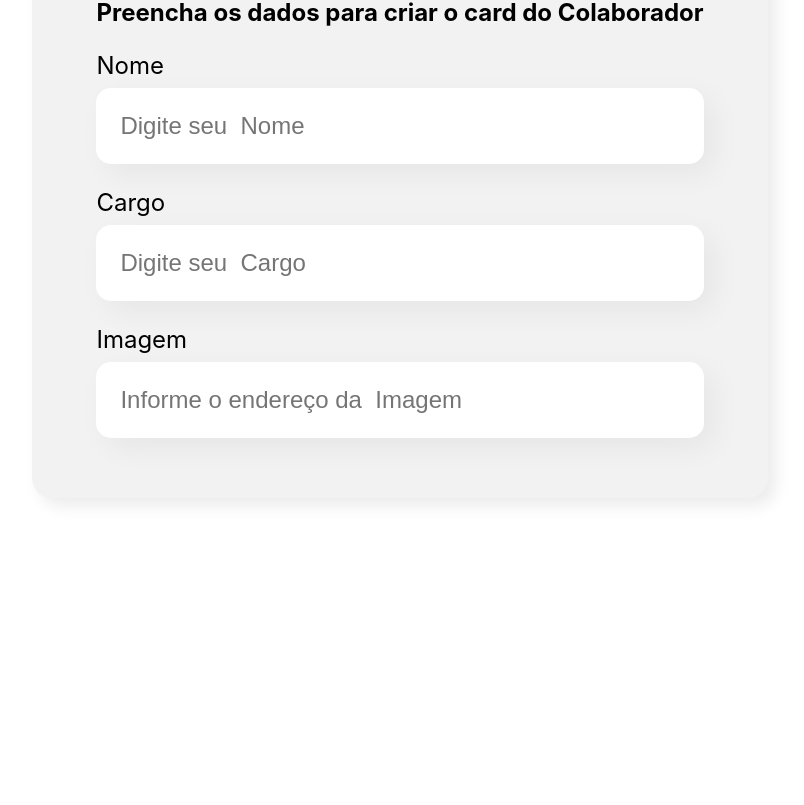
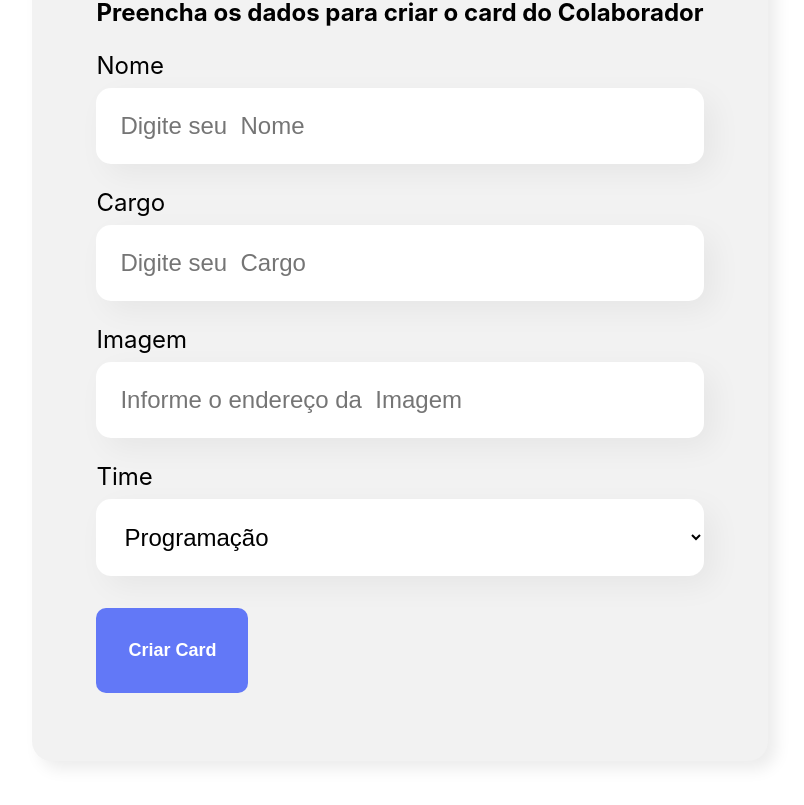
Before and after one commit to Rafess/oragno, a React (Create React App) app: page / in a window 1280 px wide. Shown: the part 442-1247 px from the top of the page, without its empty margins (240-1044 px from the left). Before the commit the page ends 1020 px from the top, so only its background shows below. Built offline with nearby package versions, Linux system fonts and the light colour scheme.

Commit message:
Create DropDownList and Button Components

```diff
--- a/src/App.js
+++ b/src/App.js
@@ -1,5 +1,5 @@
 import Banner from "./components/Banner/Banner";
-import Form from "./components/Banner/Form/Form";
+import Form from "./components/Form/Form";
 
 function App() {
   return (
--- /dev/null
+++ b/src/components/Button/Button.css
@@ -0,0 +1,14 @@
+.button {
+    background-color: #6278F7;
+    border-radius: 10px;
+    font-weight: 700;
+    font-size: 18px;
+    padding: 32px;
+    border: none;
+    cursor: pointer;
+    color: #fff;
+    margin: 32px 0;
+}
+.button:hover{
+    color: #95FFD4;
+}
--- /dev/null
+++ b/src/components/Button/Button.js
@@ -0,0 +1,9 @@
+import './Button.css'
+
+const Button = (props) => {
+    return(
+        <button className="button">{props.children}</button>
+    );
+}
+
+export default Button;
--- /dev/null
+++ b/src/components/DropDownList/DropDownList.css
@@ -0,0 +1,21 @@
+
+.dropdown-list label {
+    display: block;
+    margin-bottom: 8px;
+    font-size: 24px;
+}
+
+.dropdown-list select{
+    background-color: #FFF;
+    box-shadow: 10px 10px 30px rgba(0, 0, 0, 0.05);
+    width: 100%;
+    border: none;
+    font-size: 24px;
+    padding: 24px;
+    box-sizing: border-box;
+    border-radius: 15px;
+}
+
+.dropdown-list select:hover{
+    cursor: pointer;
+}
--- /dev/null
+++ b/src/components/DropDownList/DropDownList.js
@@ -0,0 +1,14 @@
+import './DropDownList.css';
+const DropDownList = (props) => {
+
+    return (
+        <div className="dropdown-list">
+            <label>{props.label}</label>
+            <select>
+               {  props.itens.map(item => <option key={item}>{item}</option>)}
+            </select>
+        </div>
+    )
+}
+
+export default DropDownList;
--- a/src/components/Banner/Form/Form.js
+++ b/src/components/Form/Form.js
@@ -1,7 +1,10 @@
 import "./Form.css";
 import TextField from "../TextField/TextField";
+import DropDownList from "../DropDownList/DropDownList";
+import Button from "../Button/Button";
 
 const Form = () => {
+  const times = ['Programação', 'Front-End', 'Data Science', 'DevOps', 'UI/UX Design', 'Mobile', 'Compliance'];
   return (
     <section className="form">
       <form>
@@ -9,6 +12,8 @@ const Form = () => {
         <TextField label="Nome" placeholder="Digite seu " />
         <TextField label="Cargo" placeholder="Digite seu " />
         <TextField label="Imagem" placeholder="Informe o endereço da " />
+        <DropDownList label="Time" itens={times}/>
+        <Button>Criar Card</Button>
       </form>
     </section>
   );
--- a/src/components/Banner/TextField/TextField.css
+++ b/src/components/TextField/TextField.css
@@ -20,3 +20,7 @@
     box-sizing: border-box;
     border-radius: 15px;
 }
+
+.text-field input{
+    cursor: pointer;
+}
```
Also changed, not shown: src/components/Form/Form.css (renamed from src/components/Banner/Form/Form.css), src/components/TextField/TextField.js (renamed from src/components/Banner/TextField/TextField.js).
